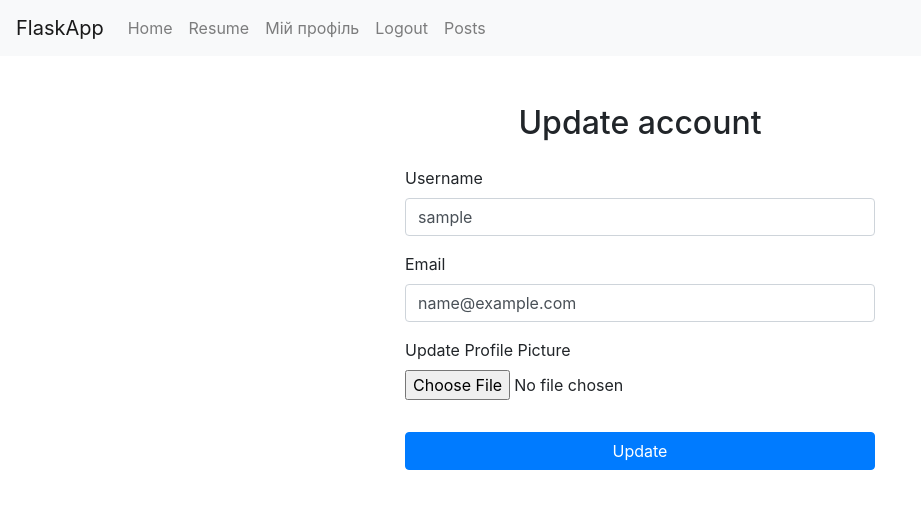
After one commit to danieldan0/flask-app-lab, a Flask app: page /user/update_account in a window 1280 px wide. The commit adds this page. Shown: the top 509 px of the page, without its empty margins (0-921 px from the left). Run offline with Flask 3, Linux system fonts and the light colour scheme; the visitor is signed in with stand-in values (Sample User, id 1); some libraries are stand-ins or nearby versions.

Commit message:
Added profile picture updating

```diff
--- a/app/users/forms.py
+++ b/app/users/forms.py
@@ -2,6 +2,8 @@ from flask_wtf import FlaskForm
 from wtforms import StringField, SubmitField, PasswordField, EmailField, BooleanField
 from wtforms.validators import DataRequired, Length, Email, EqualTo, ValidationError, Regexp
 from .models import User
+from flask_login import current_user
+from flask_wtf.file import FileField, FileAllowed
 
 class RegistrationForm(FlaskForm):
     username = StringField("Username", validators=[DataRequired(), Length(max=20), Regexp("^[a-zA-Z0-9_.]*$", message="Username must contain only letters, numbers, dots or underscores.")])
@@ -35,3 +37,21 @@ class LoginForm(FlaskForm):
         user = User.query.filter_by(email=self.email.data).first()
         if user and not user.check_password(password.data):
             raise ValidationError("Incorrect password. Please try again.")
+
+class UpdateAccountForm(FlaskForm):
+    username = StringField("Username", validators=[DataRequired(), Length(max=20), Regexp("^[a-zA-Z0-9_.]*$", message="Username must contain only letters, numbers, dots or underscores.")])
+    email = EmailField("Email", validators=[DataRequired(), Email(), Length(max=60)])
+    image_file = FileField("Update Profile Picture", validators=[FileAllowed(("png", "jpg", "jpeg", "gif", "bmp", "webp"), message="Images only!")])
+    submit = SubmitField("Update")
+
+    def validate_username(self, username):
+        if username.data != current_user.username:
+            user = User.query.filter_by(username=username.data).first()
+            if user:
+                raise ValidationError("Username already exists. Please choose a different one.")
+
+    def validate_email(self, email):
+        if email.data != current_user.email:
+            user = User.query.filter_by(email=email.data).first()
+            if user:
+                raise ValidationError("Email already exists. Please choose a different one.")
--- a/app/users/templates/users/account.html
+++ b/app/users/templates/users/account.html
@@ -20,6 +20,9 @@
         </div>
     </div>
     <div class="row">
+        <a href="{{url_for('users.update_account')}}" class="btn btn-primary">Update Account</a>
+    </div>
+    <div class="row">
         <h4>Session Data</h4>
     </div>
     <div class="row">
--- /dev/null
+++ b/app/users/templates/users/update_account.html
@@ -0,0 +1,22 @@
+{% extends 'base.html' %}
+{% from 'form_macros.html' import render_field %}
+{% block title %}Update account{% endblock %}
+{% block content %}
+    <div class="container mt-5" style="max-width: 500px;">
+        <h2 class="my-4 text-center">Update account</h2>
+        <form method="post" enctype="multipart/form-data">
+            {{ form.hidden_tag() }}
+            <div class="form-group">
+                {{ render_field(form.username) }}
+            </div>
+            <div class="form-group">
+                {{ render_field(form.email) }}
+            </div>
+            <div class="form-group">
+                {{ form.image_file.label(class="form-label") }}
+                {{ form.image_file(class="form-control-file") }}
+            </div>
+            <button type="submit" class="btn btn-primary mt-3 w-100">Update</button>
+        </form>
+    </div>
+{% endblock %}
--- a/app/users/views.py
+++ b/app/users/views.py
@@ -1,10 +1,12 @@
-from flask import request, redirect, url_for, render_template, abort, flash, session, make_response
+from flask import request, redirect, url_for, render_template, abort, flash, session, make_response, current_app
 from . import user_bp
 from datetime import timedelta
-from .forms import RegistrationForm, LoginForm
+from .forms import RegistrationForm, LoginForm, UpdateAccountForm
 from .models import User
 from app import db
 from flask_login import login_user, logout_user, current_user, login_required
+import os
+import secrets
 
 @user_bp.route("/hi/<string:name>")   #/hi/ivan?age=45&q=fdfdf
 def greetings(name):
@@ -109,3 +111,35 @@ def register():
         flash("Registration successful", "success")
         return redirect(url_for("users.login"))
     return render_template("register.html", form=form)
+
+def save_picture(form_picture):
+    random_hex = secrets.token_hex(8)
+    _, f_ext = os.path.splitext(form_picture.filename)
+    picture_fn = 'pfp/' + random_hex + f_ext
+    picture_path = os.path.join(current_app.root_path, 'users/static/img', picture_fn)
+    form_picture.save(picture_path)
+    return picture_fn
+
+def delete_picture(picture_file):
+    if picture_file and picture_file != "default.png":
+        picture_path = os.path.join(current_app.root_path, 'users/static/img', picture_file)
+        if os.path.exists(picture_path):
+            os.remove(picture_path)
+
+@user_bp.route("/update_account", methods=["GET", "POST"])
+@login_required
+def update_account():
+    form = UpdateAccountForm()
+    form.username.data = current_user.username
+    form.email.data = current_user.email
+    if form.validate_on_submit():
+        current_user.username = form.username.data
+        current_user.email = form.email.data
+        if form.image_file.data:
+            delete_picture(current_user.image_file)
+            picture_file = save_picture(form.image_file.data)
+            current_user.image_file = picture_file
+        db.session.commit()
+        flash("Account updated", "success")
+        return redirect(url_for("users.account"))
+    return render_template("update_account.html", form=form)
```
Also changed, not shown: 1 other file.
